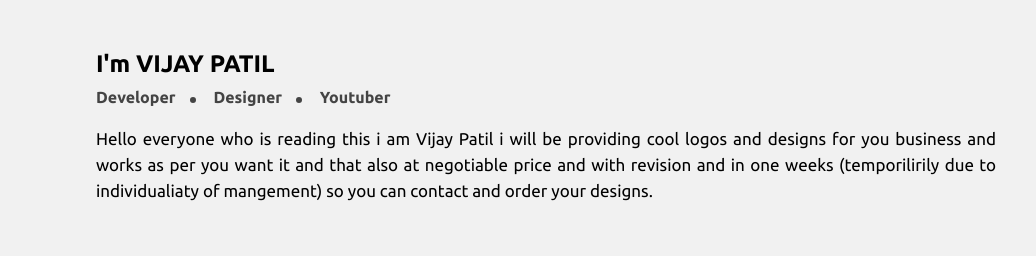
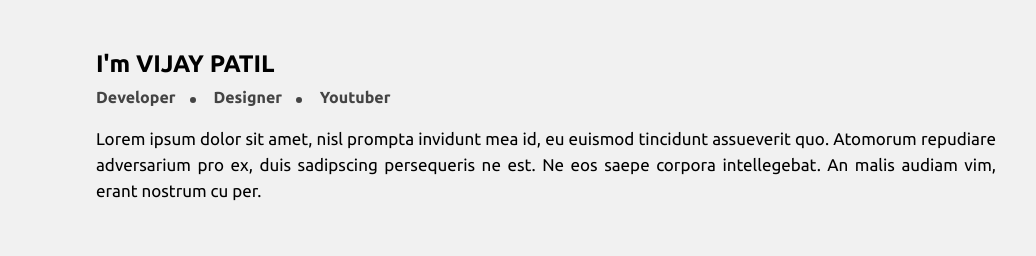
Before and after one commit to vijaypatilarena/PortfolioWebsite, a plain HTML site: page index.html in a window 1280 px wide. Shown: the part 980-1236 px from the top of the page, 244-1280 px from the left. Drawn offline with nearby package versions, Linux system fonts and the light colour scheme; files that its build step writes are made by us from their sources; files whose address does not match are found by name.

Commit message:
Update index.html

```diff
--- a/index.html
+++ b/index.html
@@ -67,7 +67,7 @@
             <span>Youtuber</span>
           </h3>
           <p>
-            Hello everyone who is reading this i am Vijay Patil i will be providing cool logos and designs for you business and works as per you want it and that also at negotiable price and with revision and in one weeks (temporilirily due to individualiaty of mangement) so you can contact and order your designs.
+            Lorem ipsum dolor sit amet, nisl prompta invidunt mea id, eu euismod tincidunt assueverit quo. Atomorum repudiare adversarium pro ex, duis sadipscing persequeris ne est. Ne eos saepe corpora intellegebat. An malis audiam vim, erant nostrum cu per.
           </p>
         </div>
       </div>
```
